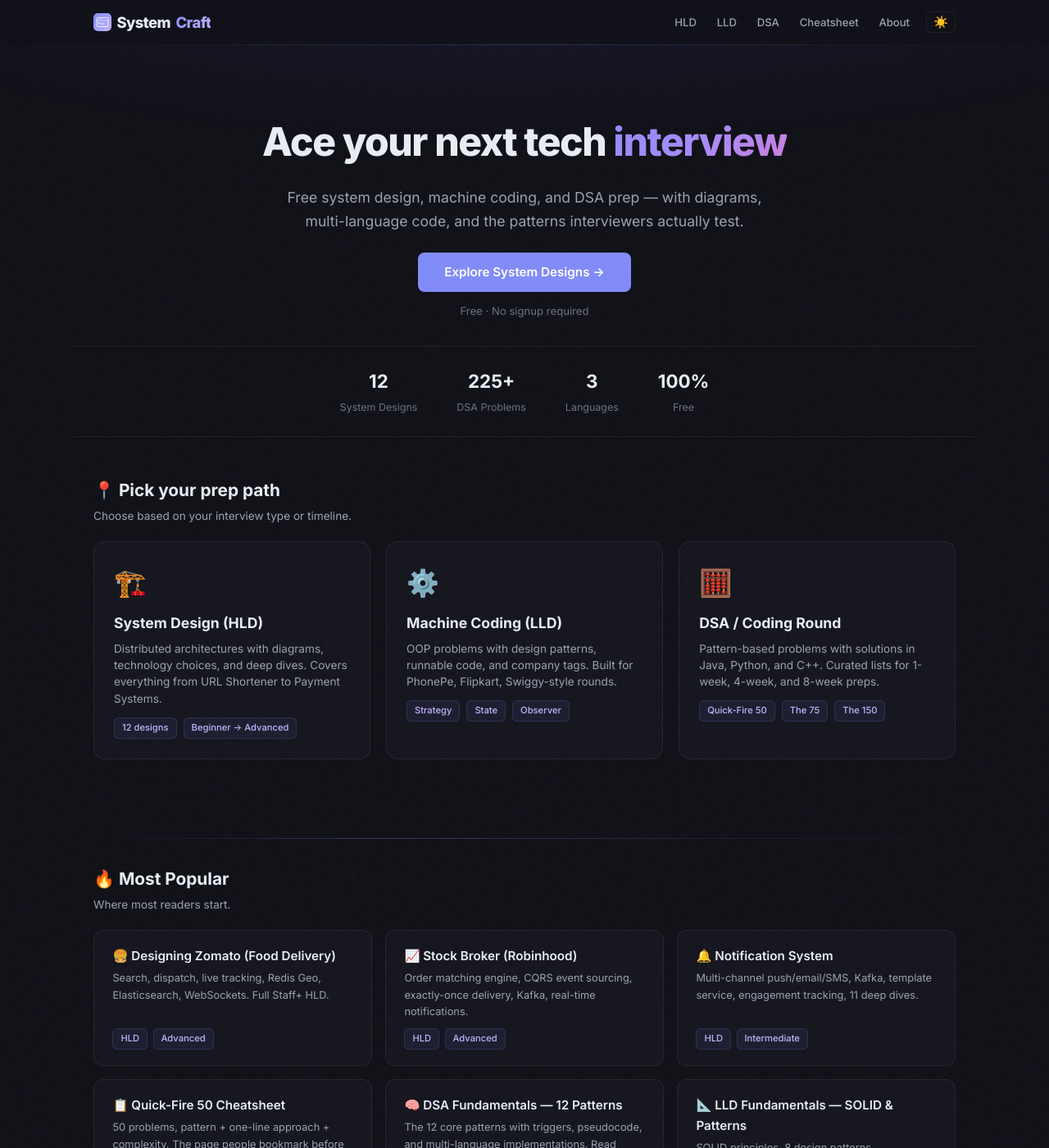
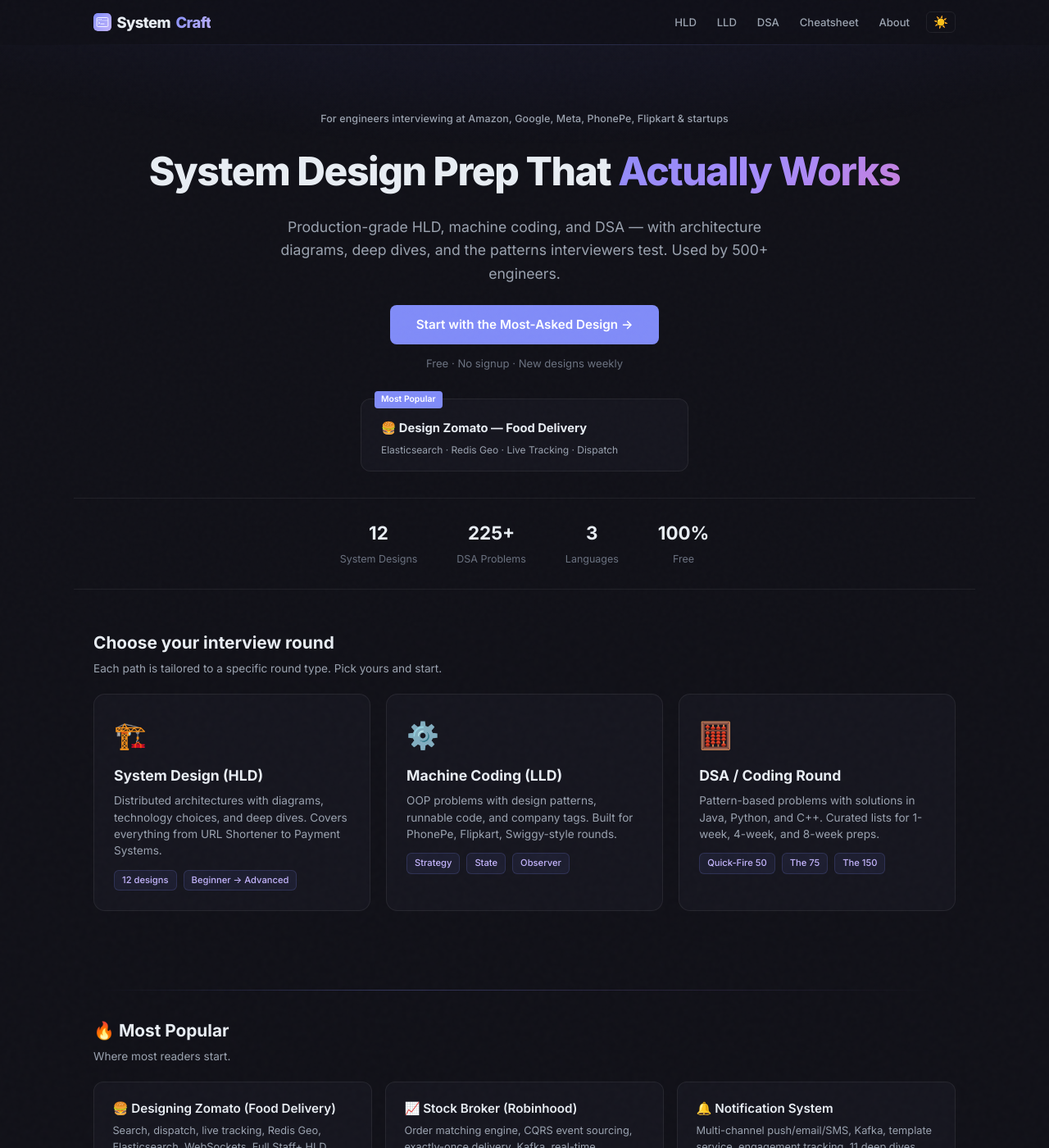
Before and after one commit to iluzn/HLD-Designs, a Jekyll site: the page built from index.html, in a window 1280 px wide and 1400 px high. Shown: the whole window at 82% size. Built offline with Jekyll 4.4.1, drawn with Linux system fonts in a browser that asks for light colours.

Commit message:
Homepage: sharper headline, social proof, preview card, stronger CTA, who-its-for line

```diff
--- a/index.html
+++ b/index.html
@@ -80,6 +80,17 @@ description: "Free interview prep: HLD system design, LLD machine coding, and DS
         .hero-cta { display: inline-block; background: var(--accent); color: #fff; padding: 0.75rem 2rem; border-radius: 8px; font-weight: 600; font-size: 0.95rem; text-decoration: none; transition: transform 0.2s, box-shadow 0.2s; }
         .hero-cta:hover { transform: translateY(-2px); box-shadow: 0 8px 24px rgba(99,102,241,0.3); }
         .hero-sub { margin-top: 0.8rem; font-size: 0.82rem; color: var(--text-dim); }
+
+        /* Hero badge line */
+        .hero-badge-line { font-size: 0.78rem; color: var(--text-muted); margin-bottom: 1rem; font-weight: 500; letter-spacing: 0.01em; }
+
+        /* Hero preview */
+        .hero-preview { margin-top: 2rem; display: flex; justify-content: center; }
+        .preview-card { background: var(--card-bg); border: 1px solid var(--border); border-radius: 12px; padding: 1rem 1.5rem; text-align: left; max-width: 400px; width: 100%; position: relative; transition: border-color 0.3s; }
+        .preview-card:hover { border-color: rgba(129,140,248,0.3); }
+        .preview-badge { position: absolute; top: -10px; left: 16px; background: var(--accent); color: #fff; font-size: 0.65rem; font-weight: 600; padding: 2px 8px; border-radius: 4px; }
+        .preview-card strong { display: block; font-size: 0.92rem; color: var(--text); margin-top: 0.5rem; }
+        .preview-topics { display: block; font-size: 0.75rem; color: var(--text-muted); margin-top: 0.3rem; }
 
         /* Stats strip */
         .stats { position: relative; z-index: 1; max-width: 1100px; margin: 0 auto; padding: 1.5rem; display: flex; justify-content: center; gap: 3rem; border-top: 1px solid var(--border); border-bottom: 1px solid var(--border); margin-bottom: 3rem; }
@@ -204,10 +215,20 @@ description: "Free interview prep: HLD system design, LLD machine coding, and DS
 
 <!-- HERO — one clear message + one CTA -->
 <section class="hero">
-    <h1>Ace your next tech <em>interview</em></h1>
-    <p>Free system design, machine coding, and DSA prep — with diagrams, multi-language code, and the patterns interviewers actually test.</p>
-    <a class="hero-cta" href="/hld">Explore System Designs →</a>
-    <div class="hero-sub">Free &middot; No signup required</div>
+    <div class="hero-badge-line">For engineers interviewing at Amazon, Google, Meta, PhonePe, Flipkart & startups</div>
+    <h1>System Design Prep That <em>Actually Works</em></h1>
+    <p>Production-grade HLD, machine coding, and DSA — with architecture diagrams, deep dives, and the patterns interviewers test. Used by 500+ engineers.</p>
+    <a class="hero-cta" href="/hld">Start with the Most-Asked Design →</a>
+    <div class="hero-sub">Free &middot; No signup &middot; New designs weekly</div>
+
+    <!-- Preview card — shows what you get -->
+    <div class="hero-preview">
+        <div class="preview-card">
+            <span class="preview-badge">Most Popular</span>
+            <strong>🍔 Design Zomato — Food Delivery</strong>
+            <span class="preview-topics">Elasticsearch · Redis Geo · Live Tracking · Dispatch</span>
+        </div>
+    </div>
 </section>
 
 <!-- STATS — trust strip -->
@@ -220,8 +241,8 @@ description: "Free interview prep: HLD system design, LLD machine coding, and DS
 
 <!-- PICK YOUR PATH — guided entry points -->
 <div class="section">
-    <div class="section-title">📍 Pick your prep path</div>
-    <div class="section-sub">Choose based on your interview type or timeline.</div>
+    <div class="section-title">Choose your interview round</div>
+    <div class="section-sub">Each path is tailored to a specific round type. Pick yours and start.</div>
 
     <div class="paths">
         <a class="path-card" href="/hld">
```
